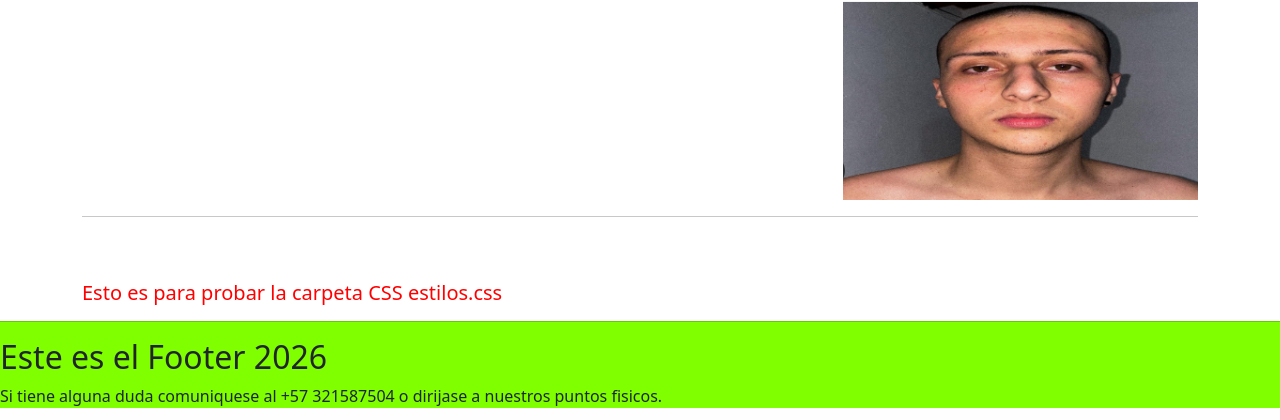
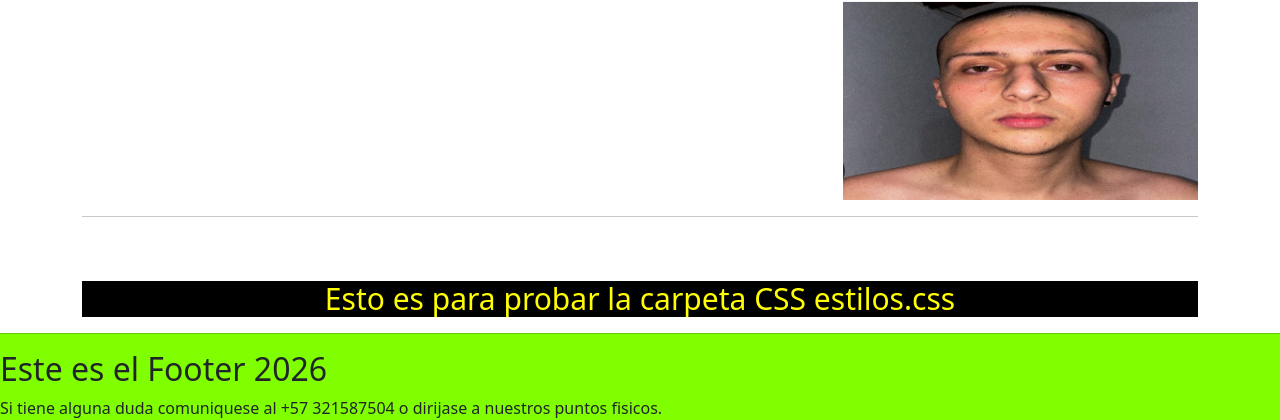
Before and after one commit to iiTzSebas/Proyecto-Zeus-JP-JS-JL-JC, a Django app: template AppPagina/templates/contacto.html in a window 1280 px wide. Shown: the part 1200-1620 px from the top of the page. Run offline with Django 3.2, Linux system fonts and the light colour scheme; the template is opened without the code that fills it, so the values that code supplies are empty.

Commit message:
pantalla jp
cambios y otra clase CSS

```diff
--- a/AppPagina/static/AppPagina/css/estilos.css
+++ b/AppPagina/static/AppPagina/css/estilos.css
@@ -2,3 +2,11 @@
     color: red;
     font-size: 20px;
 }
+
+
+.otroxd{
+    color:yellow;
+    font-size: 30px;
+    background-color: black;
+    text-align: center;
+}
--- a/AppPagina/templates/contacto.html
+++ b/AppPagina/templates/contacto.html
@@ -102,7 +102,7 @@
 <br>
 <br>
 
-<h4 class="texto-rojo"> Esto es para probar la carpeta CSS estilos.css</h4>
+<h4 class="otroxd"> Esto es para probar la carpeta CSS estilos.css</h4>
 
   {% endblock %}
 
```
